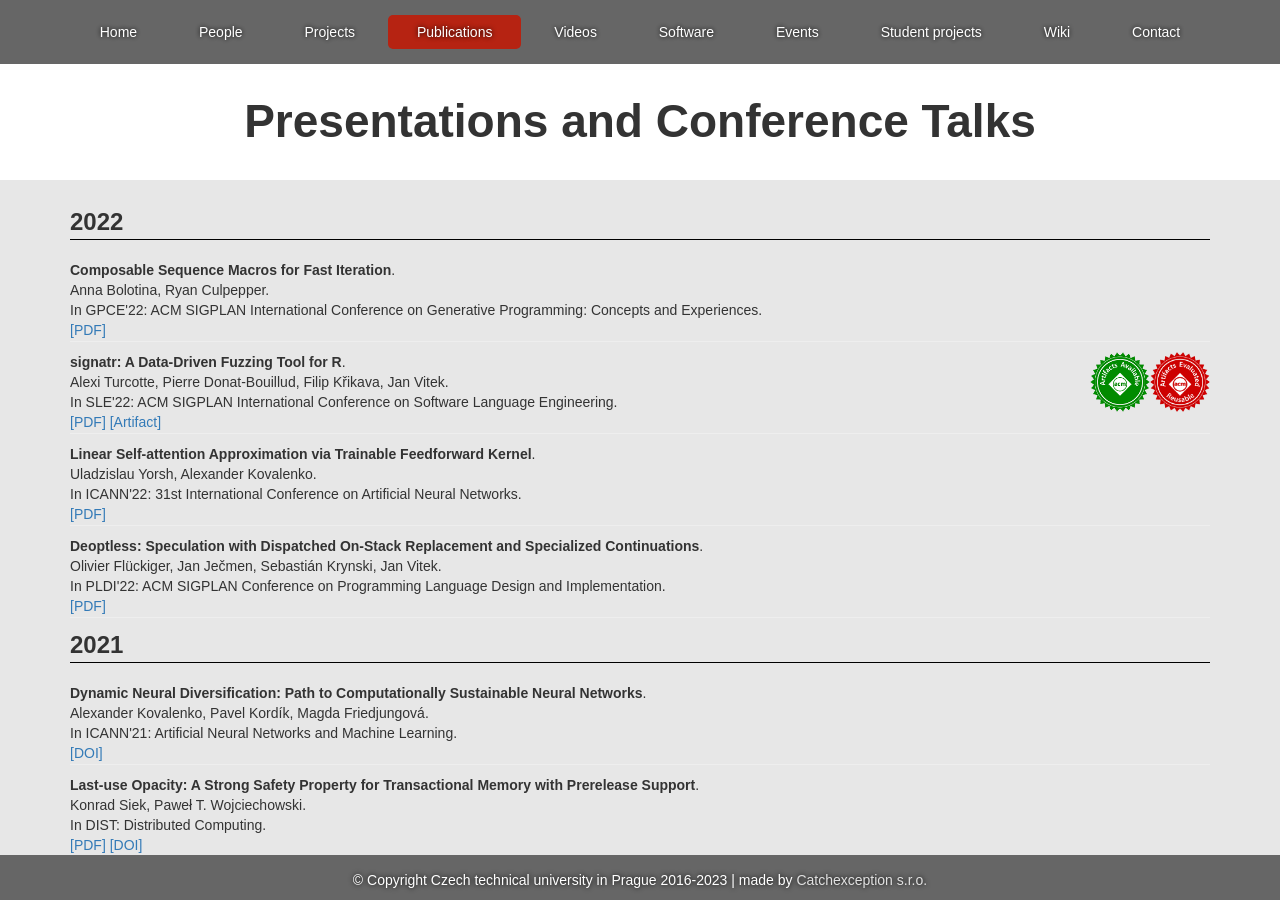
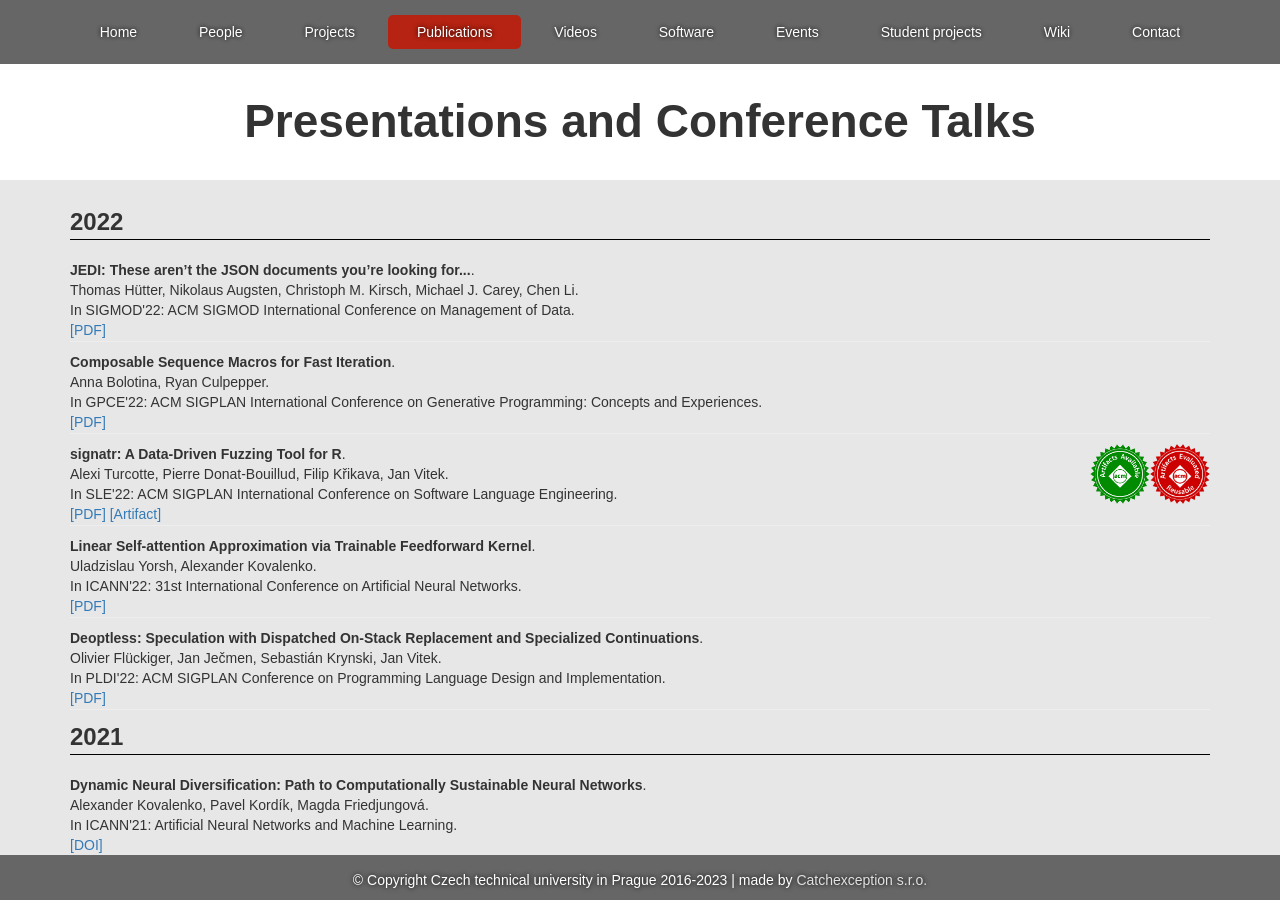
Before and after one commit to PRL-PRG/prl-prg.github.io, a Jekyll site: the page built from publications.md, in a window 1280 px wide and 900 px high. Built offline with Jekyll 4.4.1, drawn with Linux system fonts in a browser that asks for light colours.

Commit message:
Add Christoph's JEDI paper

```diff
--- a/publications.md
+++ b/publications.md
@@ -11,6 +11,18 @@ displayed_years:
 publications:
 
 ##### 2022 #####
+
+ - year: 2022
+   title: "JEDI: These aren’t the JSON documents you’re looking for..."
+   authors: "Thomas Hütter, Nikolaus Augsten, Christoph M. Kirsch, Michael J. Carey, Chen Li"
+   publication: "ACM SIGMOD International Conference on Management of Data"
+   short_publication: "SIGMOD'22"
+   links:
+   - text: PDF
+     link: https://ckirsch.github.io/publications/conferences/SIGMOD22-Jedi.pdf
+   grants:
+   - ELE
+   - BC
 
  - year: 2022
    title: "Composable Sequence Macros for Fast Iteration"
```
